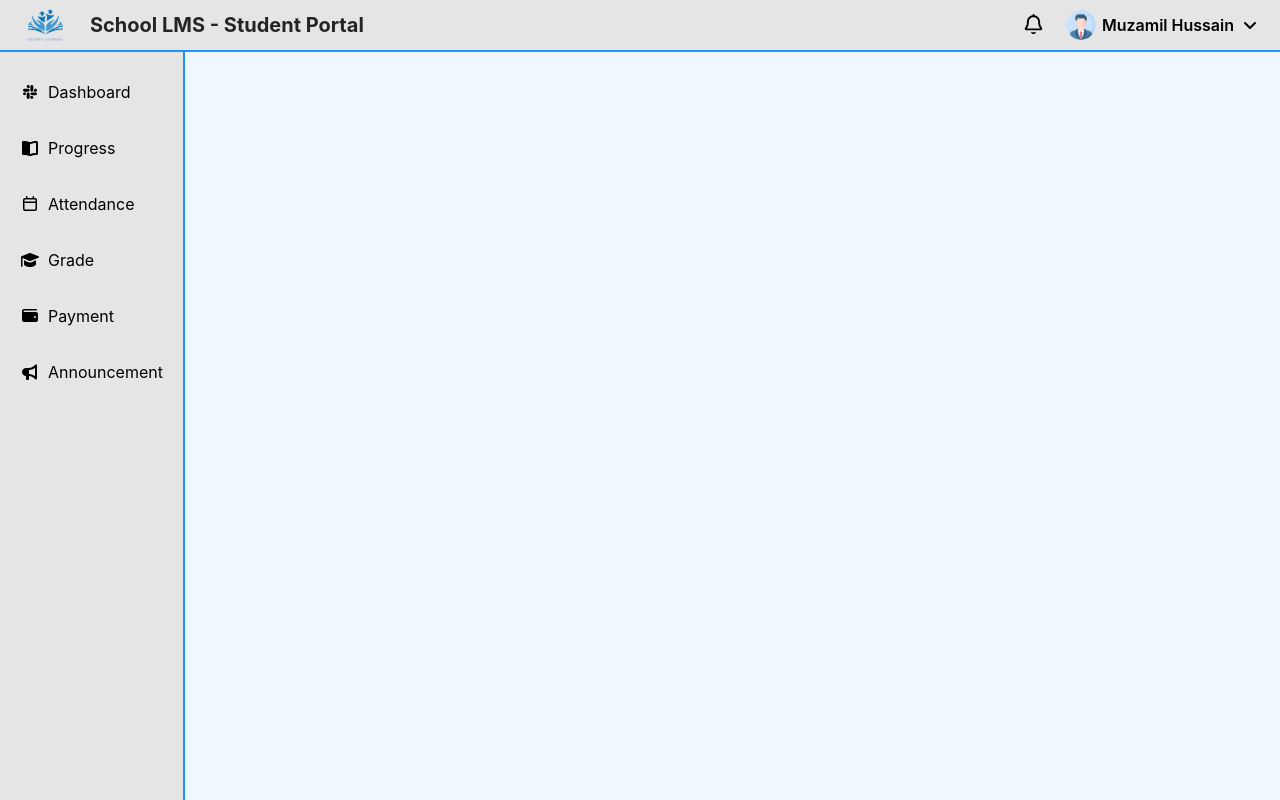
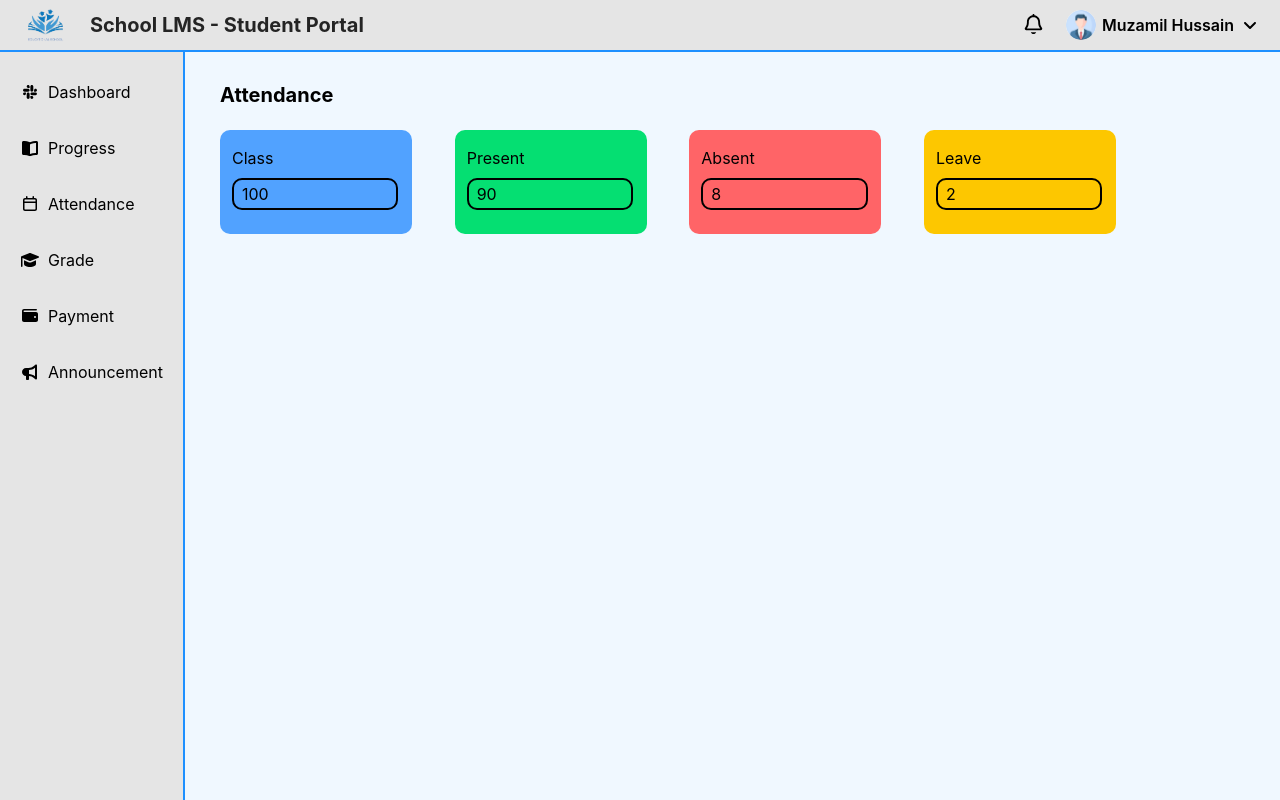
Before and after one commit to 3uzamil/school-lms, a React (Vite) app: page /attendance in a window 1280 px wide. Built offline with nearby package versions, Linux system fonts and the light colour scheme.

Commit message:
create cards in attendance page

```diff
--- /dev/null
+++ b/src/components/Card.jsx
@@ -0,0 +1,13 @@
+import React, { useState } from "react";
+
+export default function Card({props}) {
+  let {heading,span,color} = props;
+  return (
+    <div className="md:w-[15vw] px-3 py-4 rounded-[10px]"  style={{backgroundColor: color}}>
+      <h1>{heading}</h1>
+      <div className=" h-8 md:w-[13vw] w-50 border-2 flex justify-between pl-2 items-center my-2 rounded-[10px]">
+        <h1>{span}</h1>
+      </div>
+    </div>
+  );
+}
--- a/src/pages/Attendance.jsx
+++ b/src/pages/Attendance.jsx
@@ -1,6 +1,7 @@
 import React from 'react'
 import Navbar from '../components/Navbar'
 import Sidebar from '../components/Sidebar'
+import Card from '../components/Card'
 
 export default function Attendance() {
   return (
@@ -14,8 +15,14 @@ export default function Attendance() {
           <Sidebar />
         </section>
         {/* Page Content */}
-        <section className="pt-20">
-          <h1>Attendance</h1>
+        <section className="w-screen mt-5 md:mt-20 md:ml-50">
+          <h1 className="font-bold text-[20px]">Attendance</h1>
+          <section className="md:w-[70vw] flex md:flex-row flex-col flex-wrap gap-5 justify-between mr-5 my-5">
+          <Card props={{heading:"Class",span:100,color: "oklch(70.7% 0.165 254.624)"}}/>
+          <Card props={{heading:"Present",span:90,color: "#05df72"}}/>
+          <Card props={{heading:"Absent",span:8,color: "oklch(70.4% 0.191 22.216)"}}/>
+          <Card props={{heading:"Leave",span:2,color: "oklch(85.2% 0.199 91.936)"}}/>
+          </section>
         </section>
       </section>
     </>
--- a/src/pages/Dashboard.jsx
+++ b/src/pages/Dashboard.jsx
@@ -2,6 +2,7 @@ import React from "react";
 import Navbar from "../components/Navbar";
 import Sidebar from "../components/Sidebar";
 import Progress_Dash from "../components/Progress_Dash";
+import { Link } from "react-router";
 
 export default function Dashboard() {
   return (
@@ -23,14 +24,16 @@ export default function Dashboard() {
             <h1>Attendance</h1>
             <div className=" h-10 w-50 border-2 flex justify-between pl-2 items-center my-2 rounded-[10px]">
               <h1>100 /<span className="text-blue-600"> 90</span></h1>
-              <span className="bg-blue-600 py-1.5 px-3 rounded-r-lg text-white cursor-pointer">View</span>
+              <Link to={"/attendance"}>
+              <button className="h-9 bg-blue-600 px-3 rounded-r-lg text-white cursor-pointer">View</button>
+              </Link>
             </div>
           </section>
           <section className="md:w-[33vw] px-3 py-4 rounded-[10px] bg-white">
             <h1>Dues</h1>
             <div className=" h-10 w-50 border-2 flex justify-between pl-2 items-center my-2 rounded-[10px]">
               <h1>Rs. 5000</h1>
-              <span className="bg-blue-600 py-1.5 px-3 rounded-r-lg text-white cursor-pointer">Pay now</span>
+              <button className="h-9 bg-blue-600 px-3 rounded-r-lg text-white cursor-pointer">Pay now</button>
             </div>
           </section>
           </section>
```
